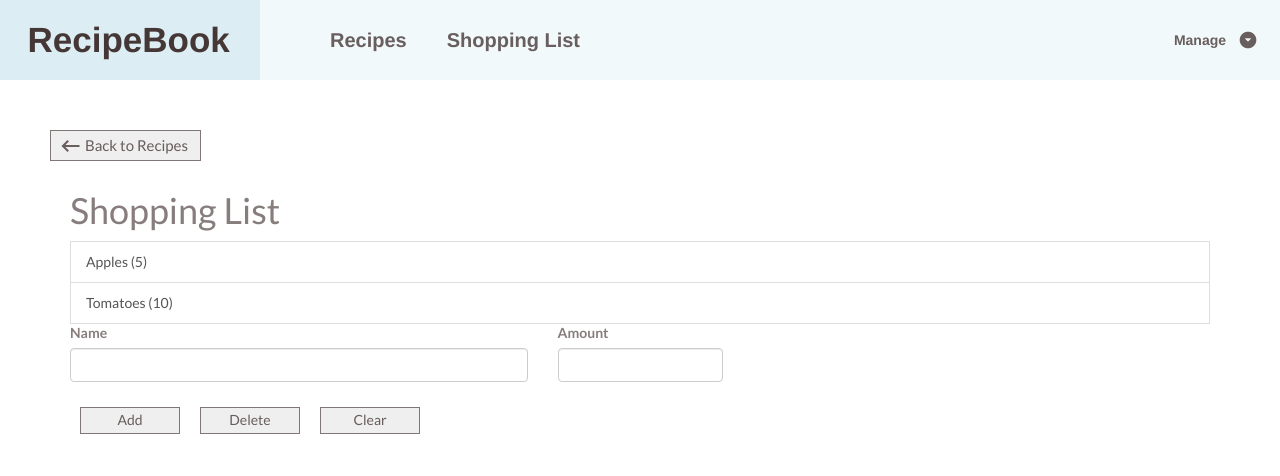
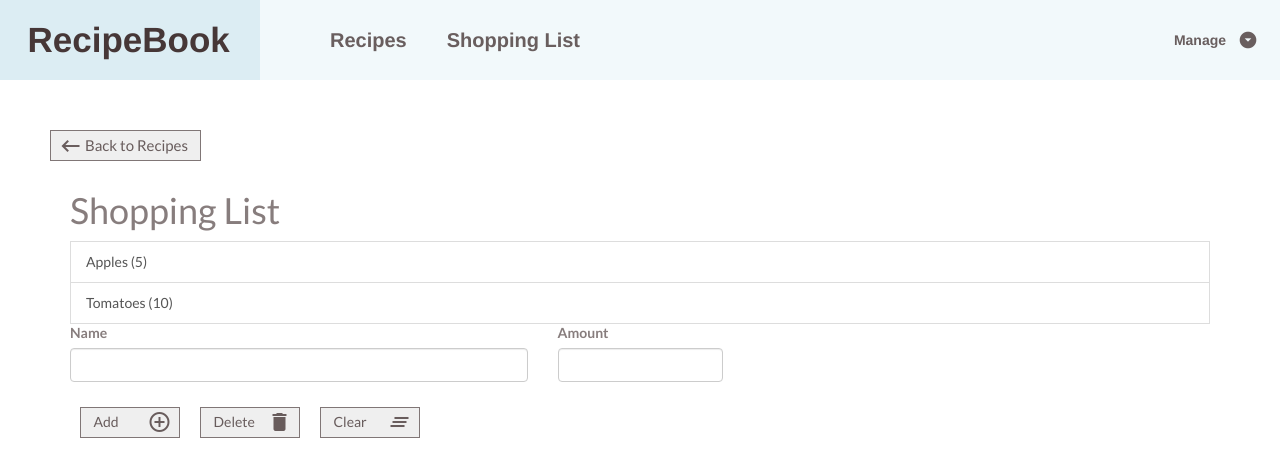
Before and after one commit to nicobartholom3w/shopping_recipe_app, an Angular app in the folder shopping_recipe_app/: page /shopping-list in a window 1280 px wide. Shown: the top 476 px of the page. Built offline with nearby package versions, Linux system fonts and the light colour scheme.

Commit message:
(feat) Styled and typed buttons in shopping-list-edit form.

```diff
--- a/shopping_recipe_app/src/app/shopping-list/shopping-edit/shopping-list-edit.component.html
+++ b/shopping_recipe_app/src/app/shopping-list/shopping-edit/shopping-list-edit.component.html
@@ -1,4 +1,4 @@
-<form>
+<form >
     <div class="row">
         <div class="col-sm-5 form-group">
             <label for="name">Name</label>
@@ -9,11 +9,18 @@
             <input type="number" id="amount" class="form-control">
         </div>
     </div>
-    <div class="row">
-        <div class="col-xs-12">
-            <button class="button">Add</button>
-            <button class="button">Delete</button>
-            <button class="button">Clear</button>
-        </div>
+    <div class="button__container">
+            <button class="button button__edit" type="submit">
+                <span class="button__edit-span">Add</span>
+                <mat-icon class="button__edit-icon">add_circle_outline</mat-icon>
+            </button>
+            <button class="button button__edit" type="button" (click)="onDelete()">
+                <span class="button__edit-span">Delete</span>
+                <mat-icon class="button__edit-icon">delete</mat-icon>
+            </button>
+            <button class="button button__edit" type="button" (click)="onClear()">
+                <span class="button__edit-span">Clear</span>
+                <mat-icon class="button__edit-icon">clear_all</mat-icon>
+            </button>
     </div>
 </form>
--- a/shopping_recipe_app/src/app/shopping-list/shopping-edit/shopping-list-edit.component.scss
+++ b/shopping_recipe_app/src/app/shopping-list/shopping-edit/shopping-list-edit.component.scss
@@ -0,0 +1,20 @@
+
+.button {
+    &__container {
+        display: flex;
+
+    }
+    &__edit {
+        display: flex;
+        align-items: center;
+        justify-content: space-between;
+
+        &-span {
+            margin-left: 1rem;
+        }
+
+        &-icon {
+            margin-right: .5rem;
+        }
+    }
+}
--- a/shopping_recipe_app/src/app/shopping-list/shopping-edit/shopping-list-edit.component.ts
+++ b/shopping_recipe_app/src/app/shopping-list/shopping-edit/shopping-list-edit.component.ts
@@ -12,4 +12,11 @@ export class ShoppingListEditComponent implements OnInit {
   ngOnInit() {
   }
 
+  onDelete() {
+
+  }
+
+  onClear() {
+
+  }
 }
```
